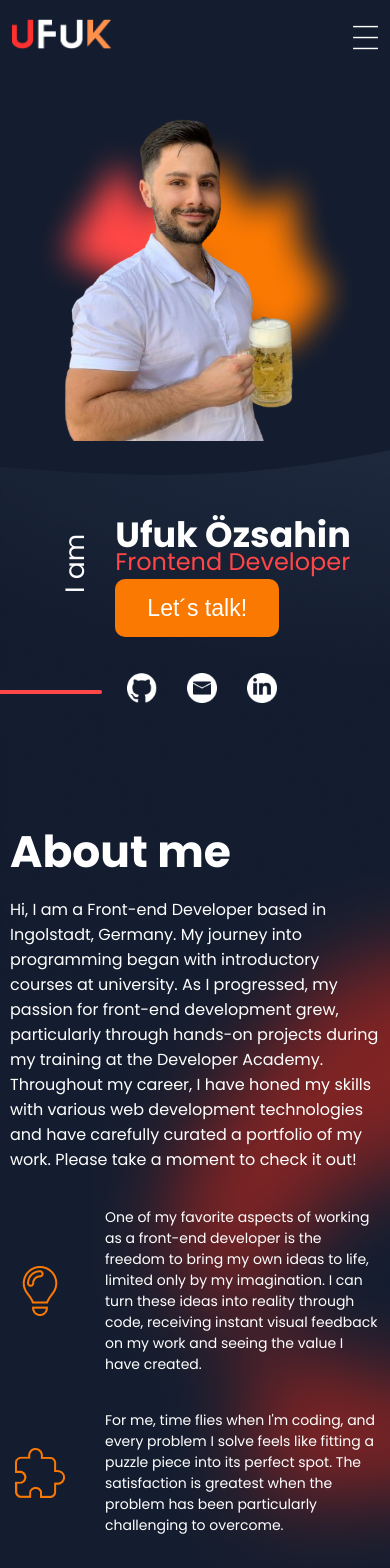
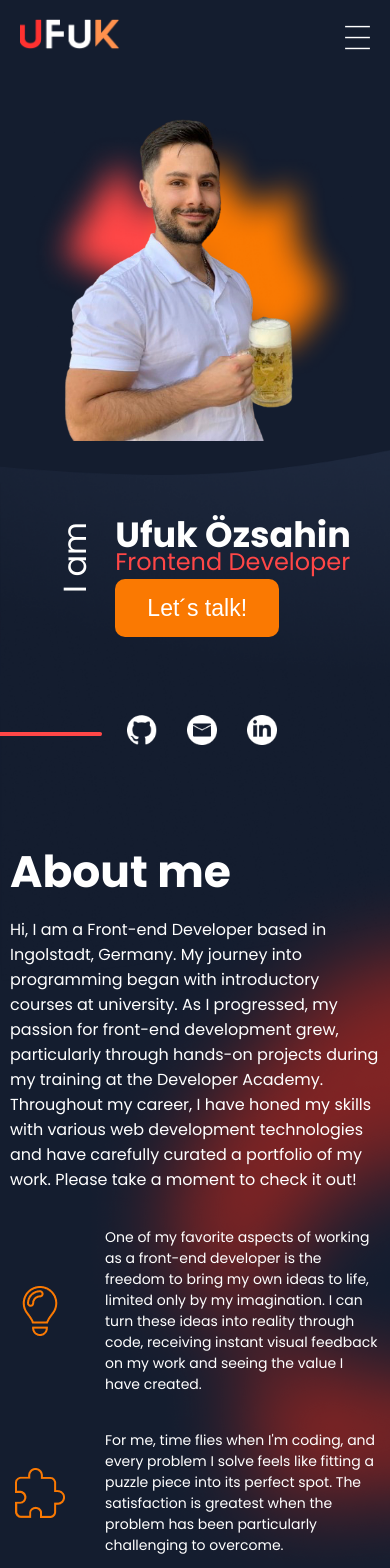
Before and after one commit to Ufuk95/Portfolio, an Angular app: page / in a window 390 px wide. Shown: the top 1568 px of the page. Built offline with nearby package versions, Linux system fonts and the light colour scheme.

Commit message:
working on language

```diff
--- a/src/app/main/about-me/about-me.component.scss
+++ b/src/app/main/about-me/about-me.component.scss
@@ -17,6 +17,7 @@
         right: 0;
         bottom: 40px;
         z-index: -1;
+        filter: brightness(0.5);
     }
 }
 
@@ -81,7 +82,7 @@
         padding-left: 10px;
         padding-right: 10px;
         position: relative;
-        bottom: 100px;
+        bottom: 80px;
 
         div {
             padding-left: 0;
--- a/src/app/main/contact/contact.component.scss
+++ b/src/app/main/contact/contact.component.scss
@@ -41,12 +41,12 @@
 }
 
 .redMistContact {
+    bottom: -60px;
+    width: 50%;
     position: absolute;
-    width: 100%;
-    bottom: -60px;
     left: 0;
     z-index: -1;
-    filter: brightness(0.8);
+    filter: brightness(0.5);
 }
 
 .d-none {
--- a/src/app/main/landing-page/landing-page.component.scss
+++ b/src/app/main/landing-page/landing-page.component.scss
@@ -194,6 +194,9 @@
 }
 
 @media (min-width: 320px) and (max-width: 500px) {
+    .iAm span {
+        font-size: 32px;
+    }
     .backgroundImage {
         top: 30px;
     }
@@ -242,6 +245,7 @@
 
         .socialMediaLogo {
             gap: 20px;
+            margin-top: 42px;
         }
     }
 }
--- a/src/app/main/main.component.html
+++ b/src/app/main/main.component.html
@@ -3,4 +3,4 @@
 <app-about-me id="aboutMe" style="scroll-margin-top: 75px;"></app-about-me>
 <app-my-skills id="skills" style="scroll-margin-top: 75px;"></app-my-skills>
 <app-portfolio id="portfolio"></app-portfolio>
-<app-contact id="contact"></app-contact>
+<app-contact id="contact" style="scroll-margin-top: 16px;"></app-contact>
--- a/src/app/main/my-skills/my-skills.component.scss
+++ b/src/app/main/my-skills/my-skills.component.scss
@@ -21,6 +21,7 @@
     width: 100%;
 
     > img {
+        filter: brightness(0.5);
         position: absolute;
         left: 0;
         z-index: -1;
--- a/src/app/main/portfolio/portfolio.component.scss
+++ b/src/app/main/portfolio/portfolio.component.scss
@@ -10,7 +10,7 @@
     flex-direction: column;
     position: relative;
     width: 100%;
-    padding-top: 50px;
+    padding-top: 20px;
 }
 
 .headline {
@@ -99,12 +99,14 @@
 }
 
 .redBackground {
+    filter: brightness(0.5);
     position: absolute;
     left: 0;
     z-index: -1;
 }
 
 .orangeBackground {
+    filter: brightness(0.5);
     position: absolute;
     right: 0;
     z-index: -1;
@@ -151,13 +153,6 @@
         img {
             width: 320px;
         }
-    }
-    .redBackground {
-        filter: brightness(0.5);
-    }
-
-    .orangeBackground {
-        filter: brightness(0.5);
     }
 
     .reverse {
--- a/src/app/shared/header/header.component.scss
+++ b/src/app/shared/header/header.component.scss
@@ -88,7 +88,7 @@
     }
 }
 
-@media (min-width: 320px) and (max-width: 580px) {
+@media (min-width: 320px) and (max-width: 695px) {
     .headerLink {
         display: none;
     }
@@ -100,7 +100,7 @@
     }
 
     .header {
-        padding-left: 12px;
-        padding-right: 12px;
+        padding-left: 20px;
+        padding-right: 20px;
     }
 }
--- a/src/app/shared/header/header.component.ts
+++ b/src/app/shared/header/header.component.ts
@@ -15,10 +15,20 @@ export class HeaderComponent {
 
   toggleMenu() {
     this.menuOpen = !this.menuOpen;
+    this.updateBodyScroll();
   }
 
   closeMenu() {
     this.menuOpen = false;
+    this.updateBodyScroll();
+  }
+
+  private updateBodyScroll() {
+    if (this.menuOpen) {
+      document.body.style.overflow = 'hidden';
+    } else {
+      document.body.style.overflow = 'auto';
+    }
   }
 
   @HostListener('document:click', ['$event'])
@@ -26,6 +36,7 @@ export class HeaderComponent {
     const targetElement = event.target as HTMLElement;
     if (this.menuOpen && !targetElement.closest('.dropdown-menu') && !targetElement.closest('.burger-icon')) {
       this.menuOpen = false;
+      this.updateBodyScroll();
     }
   }
 
```
Also changed, not shown: src/app/shared/header/header.component.html (line endings or trailing spaces).
